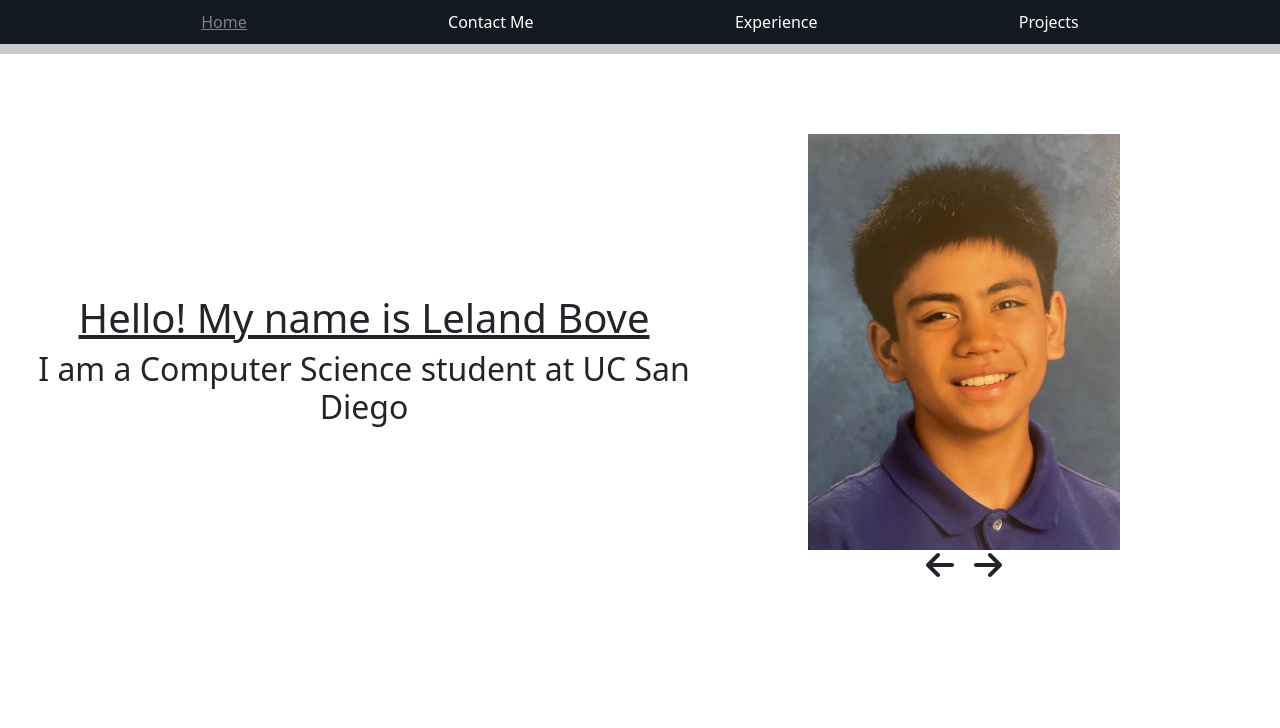
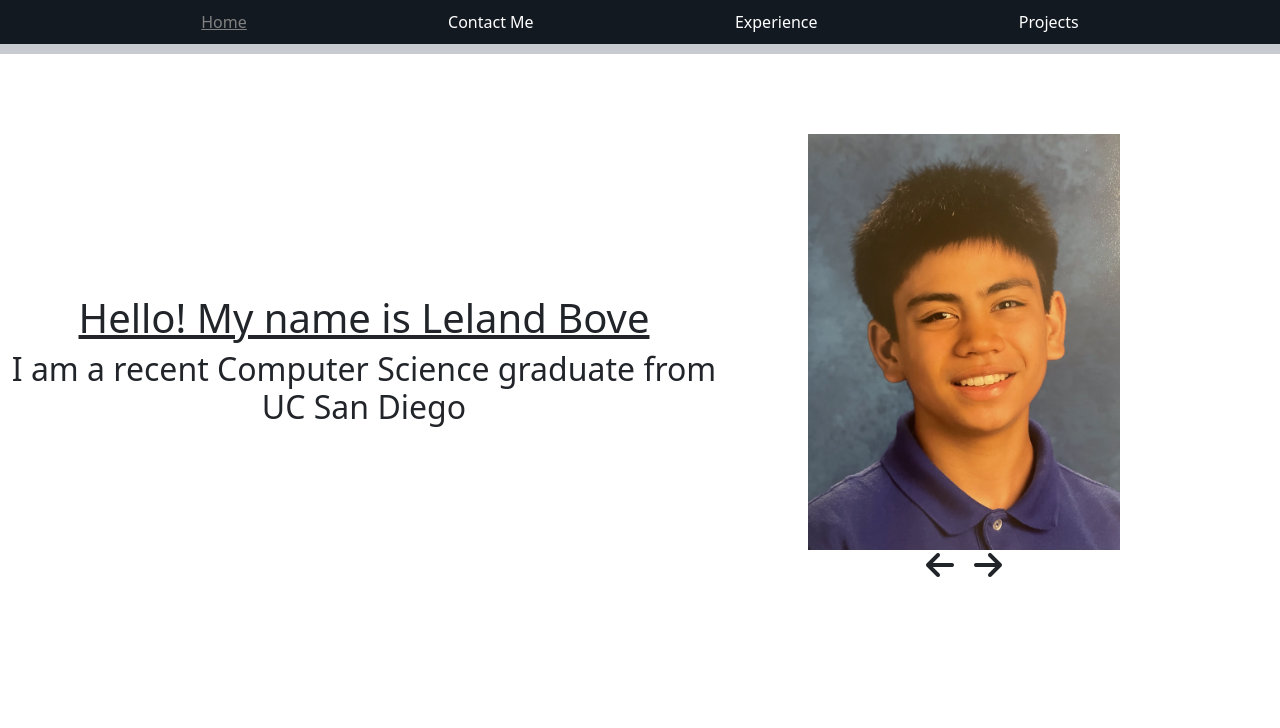
Before and after one commit to lelandbove27/Portfolio-Website, a plain HTML site: page index.html in a window 1280 px wide. Shown: the top 728 px of the page. Drawn offline with nearby package versions, Linux system fonts and the light colour scheme; some icons are missing.

Commit message:
graduated

```diff
--- a/index.html
+++ b/index.html
@@ -23,7 +23,7 @@
             <div id="container">
                 <div id="headers">
                     <h1>Hello! My name is Leland Bove</h1>
-                    <h2>I am a Computer Science student at UC San Diego</h2>
+                    <h2>I am a recent Computer Science graduate from UC San Diego</h2>
                 </div>
                 <div id="image-gallery-container">
                     <section id="image-gallery">
```
